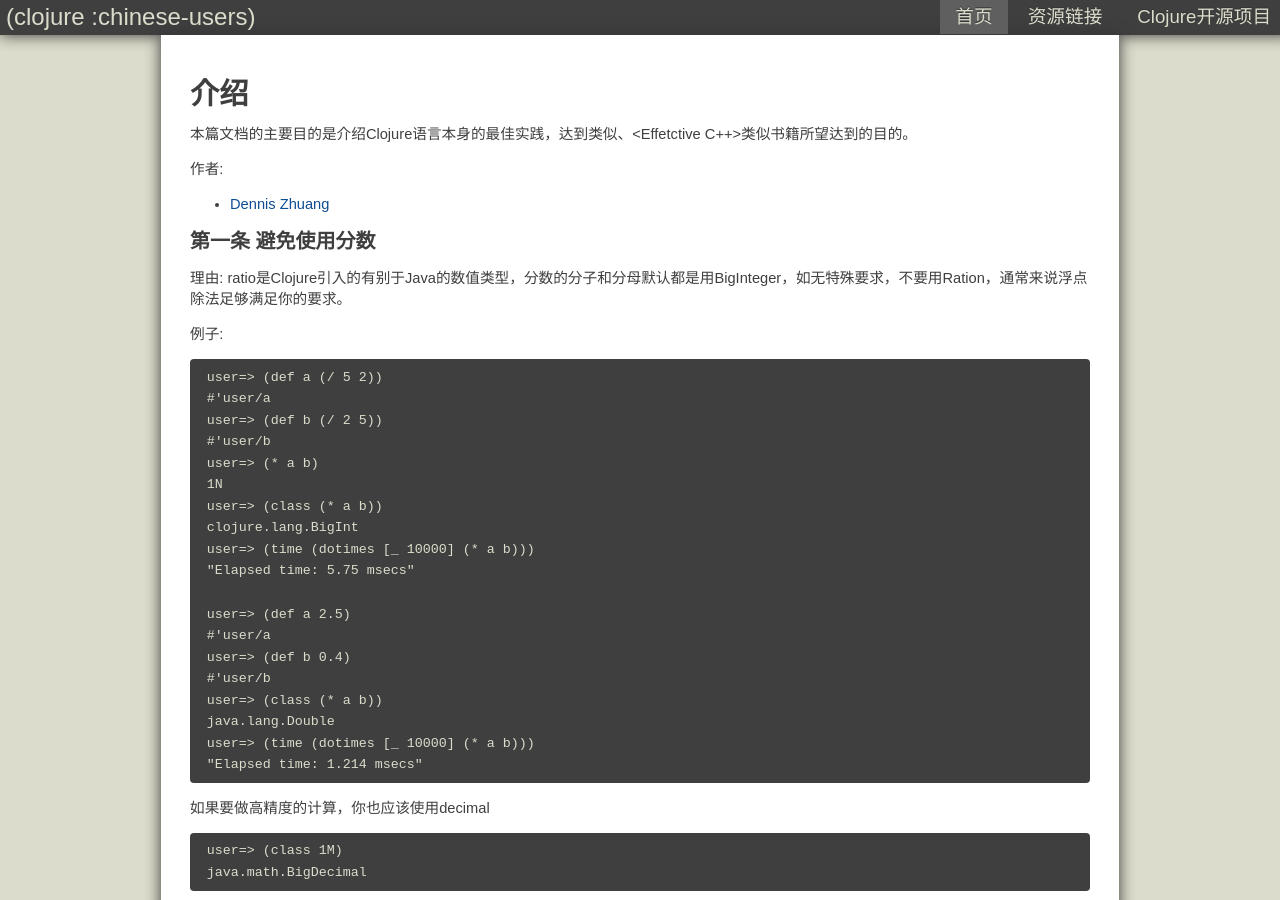
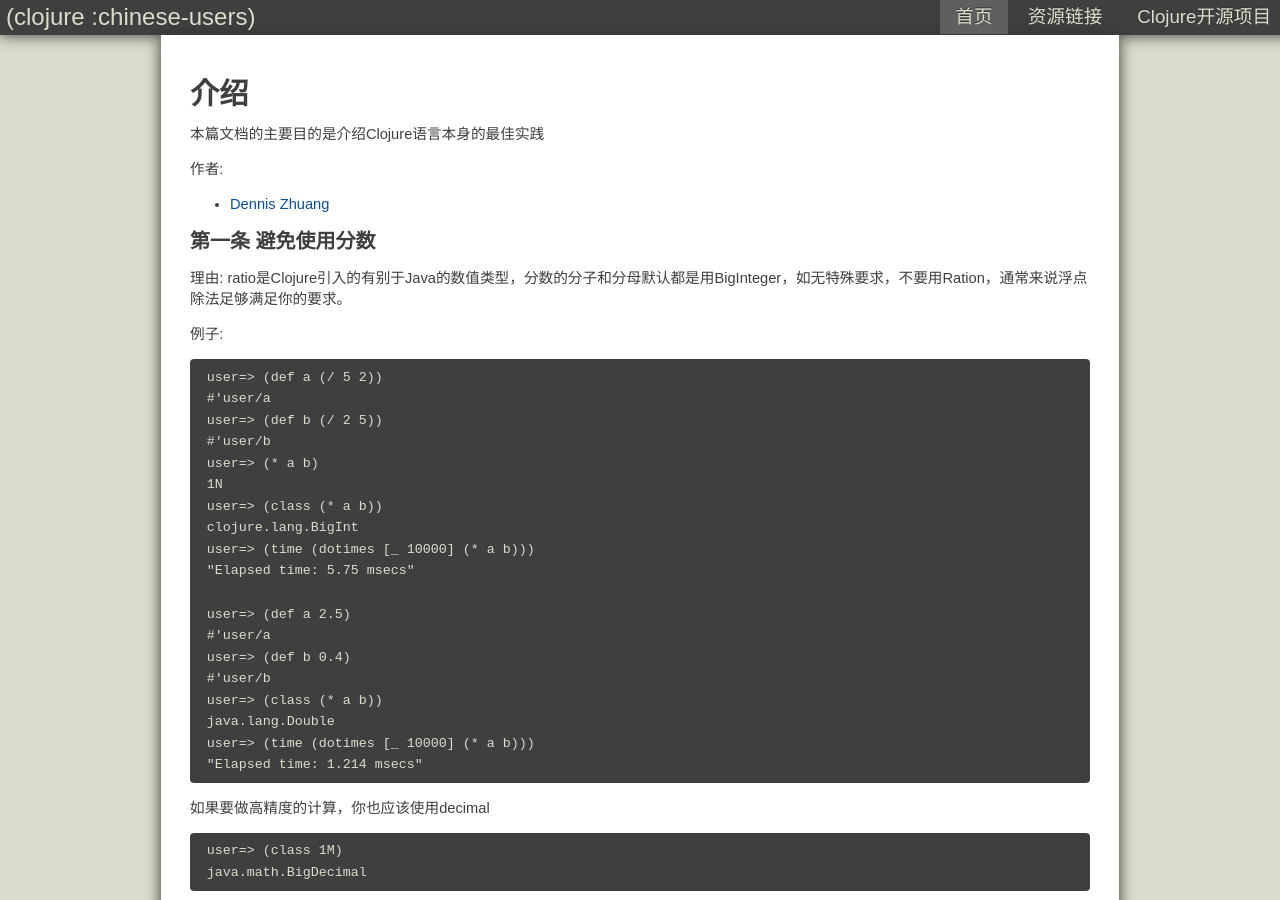
Before and after one commit to cnlojure/cnlojure.github.com, a Jekyll site: the page built from effetctive_clojure.markdown, in a window 1280 px wide and 900 px high. Built offline with Jekyll 4.4.1, drawn with Linux system fonts in a browser that asks for light colours; some web fonts are replaced.

Commit message:
format ec page

```diff
--- a/effetctive_clojure.markdown
+++ b/effetctive_clojure.markdown
@@ -6,7 +6,7 @@ nav_item: home
 
 #介绍
 
-本篇文档的主要目的是介绍Clojure语言本身的最佳实践，达到类似<Effetchtive Java>、<Effetctive C++>类似书籍所望达到的目的。
+本篇文档的主要目的是介绍Clojure语言本身的最佳实践
 
 作者:
 
```
